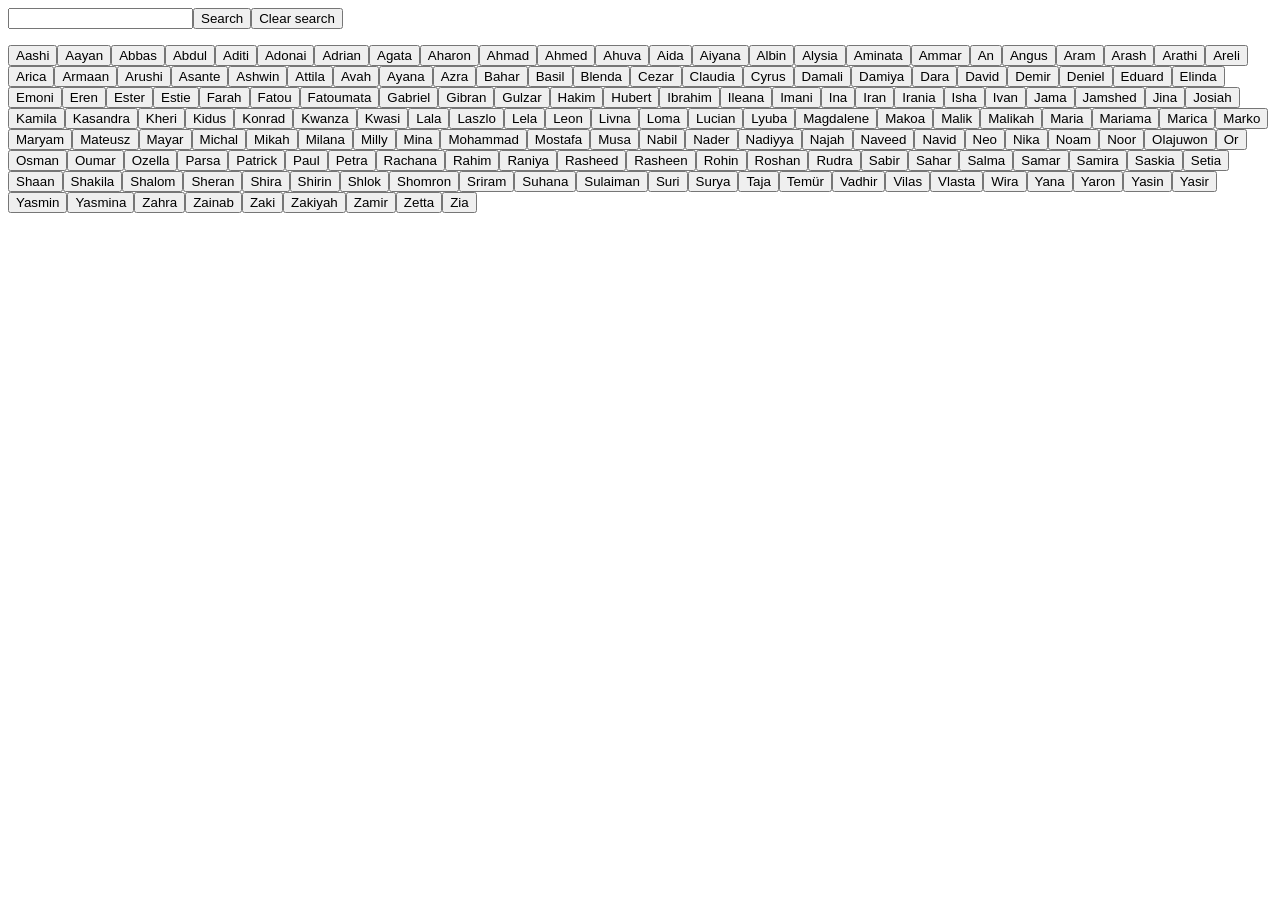
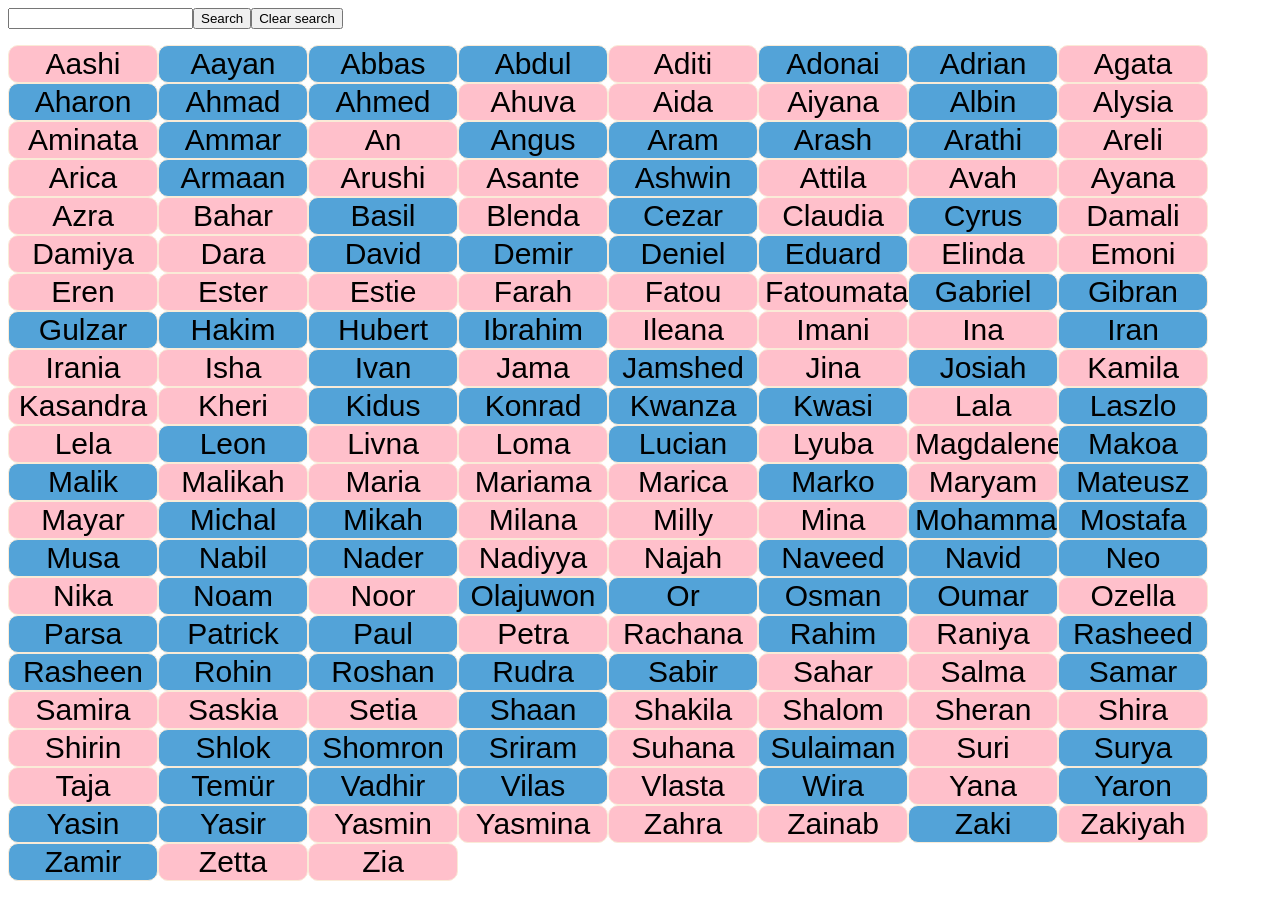
Before and after one commit to katrinalea/baby-names, a React (Create React App) app: page / in a window 1280 px wide. Before the commit the page ends 800 px from the top, so only its background shows below. Built offline with nearby package versions, Linux system fonts and the light colour scheme; the HTML template or start-up script is replaced by a standard one.

Commit message:
formatting

```diff
--- a/src/App.tsx
+++ b/src/App.tsx
@@ -1,4 +1,3 @@
-
 import ColourSort from "./colouredNames";
 //import FaveNames from "./faveNames";
 function App(): JSX.Element {
--- a/src/names.css
+++ b/src/names.css
@@ -1,4 +1,4 @@
-.boys {
+.m {
   background-color: rgb(83, 163, 216);
   border: 1px;
   border-style: solid;
@@ -8,7 +8,7 @@
   border-radius: 10px;
 }
 
-.girls {
+.f {
   background-color: pink;
   border: 1px;
   border-style: solid;
```
Also changed, not shown: src/colouredNames.tsx (+8 -8 lines).
